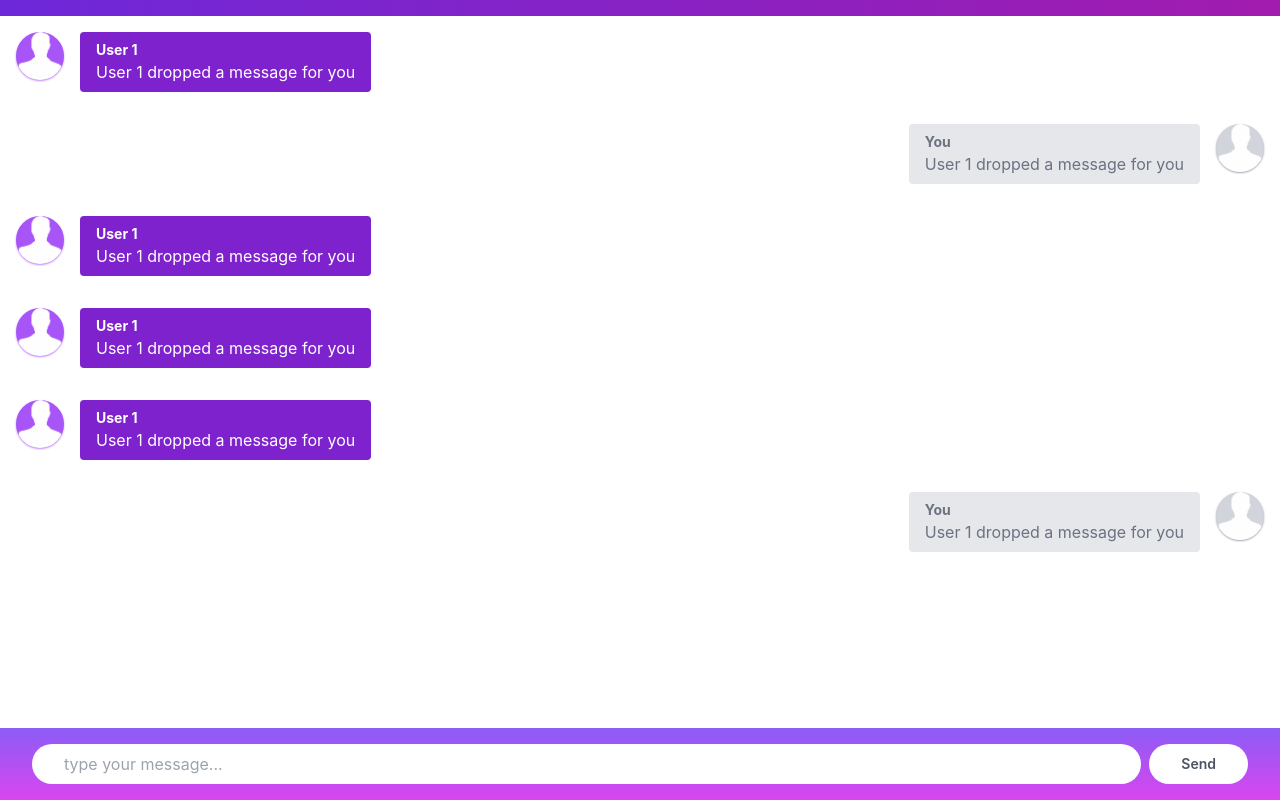
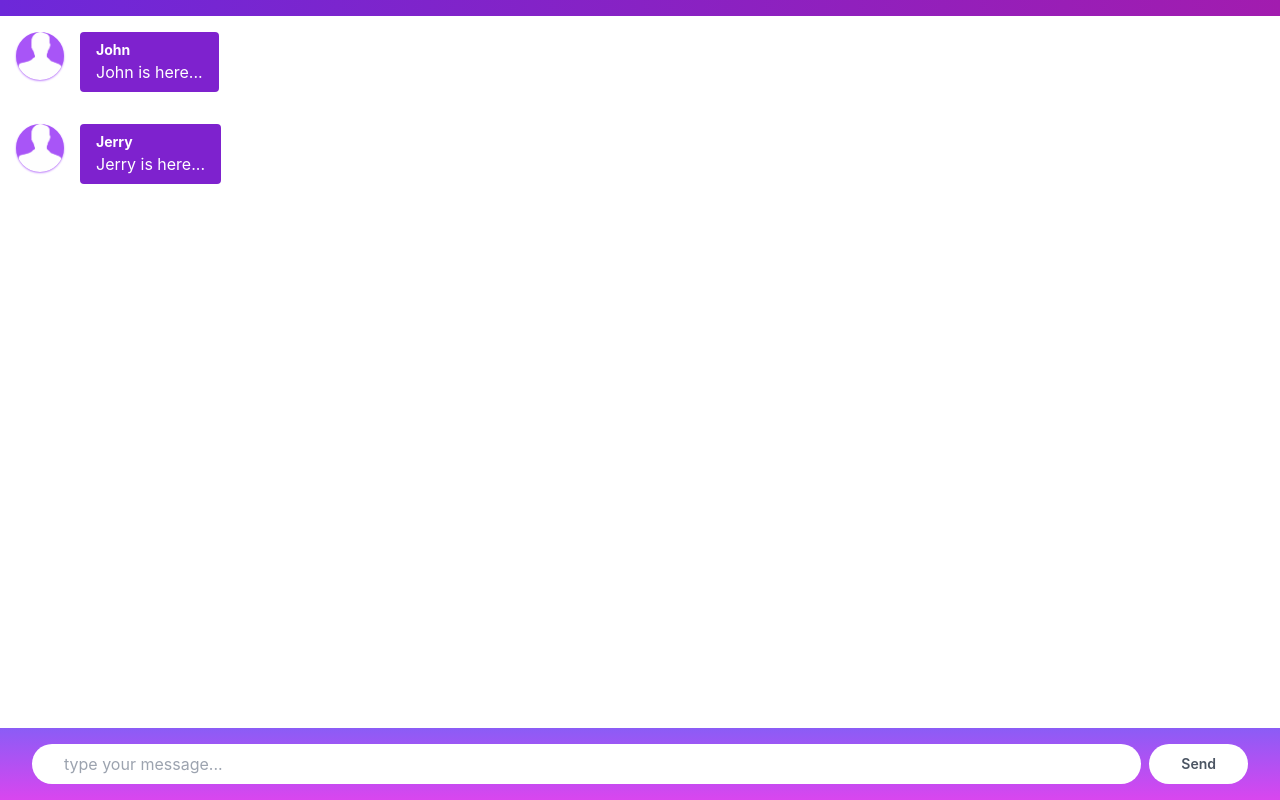
Before and after one commit to Donald0108/react-chat-app, a React (Create React App) app: page /chat-room in a window 1280 px wide. Built offline with nearby package versions, Linux system fonts and the light colour scheme.

Commit message:
create chatsSlice to store chats in redux and localStorage

```diff
--- a/package.json
+++ b/package.json
@@ -14,6 +14,7 @@
     "react-router-dom": "^6.4.0",
     "react-scripts": "5.0.1",
     "redux": "^4.2.0",
+    "uuid": "^9.0.0",
     "web-vitals": "^2.1.4"
   },
   "scripts": {
--- a/src/components/incomingMessages/IncomingMessages.component.jsx
+++ b/src/components/incomingMessages/IncomingMessages.component.jsx
@@ -1,15 +1,17 @@
 import React from "react";
 import user from "../../assets/user.png";
 
-const IncomingMessages = () => {
+const IncomingMessages = ({ chat }) => {
   return (
     <div className="w-full flex justify-start gap-4">
       <div className="rounded-full bg-purple-500 w-12 h-12 shadow-sm overflow-hidden shadow-purple-400">
         <img src={user} alt="user avatar" className="h-full" />
       </div>
       <div className="flex flex-col items-start bg-purple-700 rounded w-max text-white py-2 px-4">
-        <div className="text-sm font-bold">User 1</div>
-        <div className="text">User 1 dropped a message for you</div>
+        <div className="text-sm font-bold">{chat?.userName || "user 1"} </div>
+        <div className="text">
+          {chat?.message || "User 1 dropped a message for you"}
+        </div>
       </div>
     </div>
   );
--- a/src/components/outgoingMessages/OutgoingMessages.component.jsx
+++ b/src/components/outgoingMessages/OutgoingMessages.component.jsx
@@ -1,12 +1,14 @@
 import React from "react";
 import user from "../../assets/user.png";
 
-const OutgoingMessages = () => {
+const OutgoingMessages = ({ chat }) => {
   return (
     <div className="w-full flex justify-end gap-4">
       <div className="flex flex-col items-start bg-gray-200 rounded w-max text-gray-500 py-2 px-4">
         <div className="text-sm font-bold">You</div>
-        <div className="text">User 1 dropped a message for you</div>
+        <div className="text">
+          {chat?.message || "User 1 dropped a message for you"}
+        </div>
       </div>
       <div className="rounded-full bg-gray-300 w-12 h-12 shadow-sm overflow-hidden shadow-gray-400">
         <img src={user} alt="user avatar" className="h-full" />
--- a/src/pages/chatRoom/ChatRoom.jsx
+++ b/src/pages/chatRoom/ChatRoom.jsx
@@ -1,31 +1,58 @@
-import React from "react";
+import React, { useState } from "react";
+import { v4 } from "uuid";
 import IncomingMessages from "../../components/incomingMessages/IncomingMessages.component";
 import OutgoingMessages from "../../components/outgoingMessages/OutgoingMessages.component";
 
-import { useSelector } from "react-redux";
+import { useSelector, useDispatch } from "react-redux";
 import { getUserName } from "../../redux/userSlice";
+import { getAllChats, addChat } from "../../redux/chatsSlice";
 
 const ChatRoom = () => {
+  const dispatch = useDispatch();
   const currentUser = useSelector(getUserName);
+  const allChats = useSelector(getAllChats);
+
+  const [message, setMessage] = useState("");
+
   console.log({ currentUser });
+  console.log({ allChats });
+
+  const onSubmit = (e) => {
+    e.preventDefault();
+    const data = {
+      id: v4(),
+      userName: currentUser,
+      message,
+    };
+
+    console.log(data);
+    dispatch(addChat(data));
+    setMessage("");
+  };
+
   return (
     <div className="w-screen h-screen flex flex-col justify-between gap-4">
       <div className="w-full h-4 bg-gradient-to-r from-violet-700 to-fuchsia-700"></div>
-      <section className="grow flex flex-col gap-8 px-4">
-        <IncomingMessages />
-        <OutgoingMessages />
-        <IncomingMessages />
-        <IncomingMessages />
-        <IncomingMessages />
-        <OutgoingMessages />
+      <section className="grow flex flex-col gap-8 px-4 overflow-y-scroll">
+        {allChats.length > 0 &&
+          allChats.map((chat) => {
+            if (chat.userName === currentUser) {
+              return <OutgoingMessages key={chat.id} chat={chat} />;
+            } else return <IncomingMessages key={chat.id} chat={chat} />;
+          })}
       </section>
       <form className="w-full py-4 px-8 bg-gradient-to-b from-violet-500 to-fuchsia-500 flex gap-2">
         <input
           type="text"
           className="rounded-3xl grow py-2 px-8"
           placeholder="type your message..."
+          value={message}
+          onChange={(e) => setMessage(e.target.value)}
         />
-        <button className="text-gray-600 text-sm font-semibold rounded-3xl py-2 px-8 bg-white ">
+        <button
+          onClick={onSubmit}
+          className="text-gray-600 text-sm font-semibold rounded-3xl py-2 px-8 bg-white "
+        >
           Send
         </button>
       </form>
--- /dev/null
+++ b/src/redux/chatsSlice.js
@@ -0,0 +1,58 @@
+import { createSlice } from "@reduxjs/toolkit";
+
+const initialState = {
+  chats: [
+    {
+      id: "1",
+      userName: "John",
+      message: "John is here...",
+    },
+    {
+      id: "2",
+      userName: "Jerry",
+      message: "Jerry is here...",
+    },
+  ],
+};
+
+const chatsSlice = createSlice({
+  name: "allChats",
+  initialState,
+  reducers: {
+    loadExistingChats: {
+      reducer(state, action) {
+        state.chats = action.payload;
+      },
+      prepare(chats) {
+        return {
+          payload: chats,
+        };
+      },
+    },
+    addChat: {
+      reducer(state, action) {
+        // update chats in state
+        state.chats = [...state.chats, action.payload];
+
+        // store chat in localStorage
+
+        let chatsInDb = localStorage?.chats;
+        let parsedchatsInDb = chatsInDb ? JSON.parse(chatsInDb) : [];
+        parsedchatsInDb = [...parsedchatsInDb, action.payload];
+        localStorage.setItem("chats", JSON.stringify(parsedchatsInDb));
+      },
+      prepare(chats) {
+        return {
+          payload: chats,
+        };
+      },
+    },
+  },
+});
+console.log({ initialState });
+
+export const getAllChats = (state) => state.allChats.chats;
+
+export const { loadExistingChats, addChat } = chatsSlice.actions;
+
+export default chatsSlice.reducer;
--- a/src/redux/store.js
+++ b/src/redux/store.js
@@ -1,8 +1,10 @@
 import { configureStore } from "@reduxjs/toolkit";
 import userReducer from "./userSlice";
+import chatsReducer from "./chatsSlice";
 
 export const store = configureStore({
   reducer: {
     user: userReducer,
+    allChats: chatsReducer,
   },
 });
```
Also changed, not shown: 1 other file (tests, documents, lock files or other folders).
